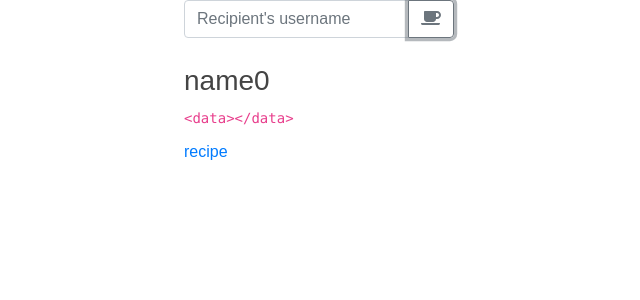
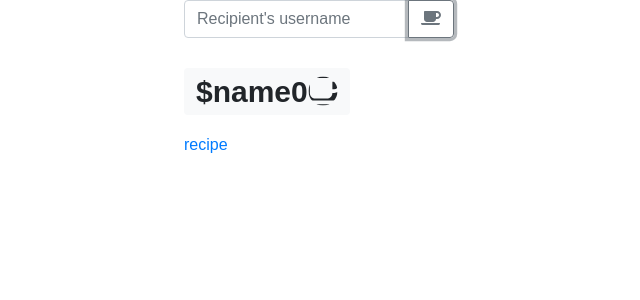
Before and after one commit to claasahl/digestables-gh-pages, a React (Create React App) app in the folder pom-xml/: page / in a window 1280 px wide. Both pictures are taken after a click on the button 752 px from the left and 19 px from the top of the page. Shown: the top 300 px of the page, without its empty margins (321-961 px from the left). Built offline with nearby package versions, Linux system fonts and the light colour scheme.

Commit message:
replaced recipe blocks

```diff
--- a/pom-xml/src/App.tsx
+++ b/pom-xml/src/App.tsx
@@ -1,4 +1,4 @@
-import { faCoffee } from "@fortawesome/free-solid-svg-icons";
+import { faCircle, faCoffee } from "@fortawesome/free-solid-svg-icons";
 import { FontAwesomeIcon } from "@fortawesome/react-fontawesome";
 import "bootstrap/dist/css/bootstrap.min.css";
 import deepmerge from "deepmerge";
@@ -76,7 +76,7 @@ class App extends React.Component<{}, IAppState> {
 
     return (
       <div className="container grid-wrapper">
-        <div id="reciper-composer">
+        <div id="recipe-composer">
           <div className="input-group mb-3">
             <input
               type="text"
@@ -94,12 +94,16 @@ class App extends React.Component<{}, IAppState> {
             </div>
           </div>
         </div>
-        {recipes.map(({ name, xml }) => (
-          <div key="${name}">
-            <h3>{name}</h3>
-            <code>{xml}</code>
-          </div>
-        ))}
+        <div id="recipes">
+          {recipes.map(({ name, xml }) => (
+            <div key="${name}" className="h1">
+              <span className="badge badge-light">
+                ${name}
+                <FontAwesomeIcon icon={faCoffee} mask={faCircle} />
+              </span>
+            </div>
+          ))}
+        </div>
         <div id="recipe-download">
           <a
             href={"data:text/plain;charset=utf-8," + encodeURIComponent(sample)}
```
